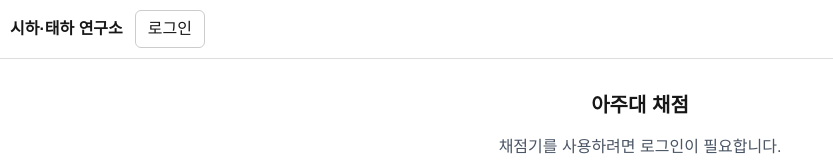
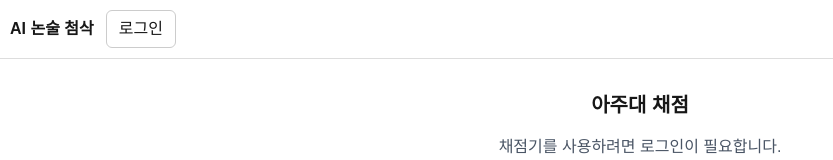
Before and after one commit to SHTH-AGI-LAB/shth-essay, a Next.js app: page /u/ajou in a window 1280 px wide. Shown: the top 160 px of the page, without its empty margins (0-833 px from the left). Built offline with nearby package versions, Linux system fonts and the light colour scheme; no server answers.

Commit message:
fix:replace <a> with <Link>

```diff
--- a/src/app/u/[slug]/page.tsx
+++ b/src/app/u/[slug]/page.tsx
@@ -1,11 +1,11 @@
-// app/u/[slug]/page.tsx
 "use client";
 
 import { use } from "react";
 import { notFound } from "next/navigation";
 import { useSession } from "next-auth/react";
+import Link from "next/link";
 import AssessClient from "@/components/AssessClient";
-import { UNIVERSITIES } from "@/data/universities";  // ✅ 완성본 데이터 불러오기
+import { UNIVERSITIES } from "@/data/universities";
 
 export default function UniversityPage({
   params,
@@ -27,13 +27,15 @@ export default function UniversityPage({
     return (
       <main className="max-w-3xl mx-auto p-8 text-center">
         <h1 className="text-xl font-bold mb-4">{uni.name} 채점</h1>
-        <p className="text-gray-600 mb-4">채점기를 사용하려면 로그인이 필요합니다.</p>
-        <a
+        <p className="text-gray-600 mb-4">
+          채점기를 사용하려면 로그인이 필요합니다.
+        </p>
+        <Link
           href={`/login?redirect=/u/${slug}`}
           className="px-4 py-2 border rounded bg-blue-500 text-white hover:bg-blue-600"
         >
           로그인하러 가기
-        </a>
+        </Link>
       </main>
     );
   }
@@ -47,7 +49,7 @@ export default function UniversityPage({
       <AssessClient
         slug={slug}
         data={{
-          gradingScale: [],
+          gradingScale: [], // TODO: 기본 스케일 함수 연결 가능
           criteria: Object.fromEntries(
             Object.entries(uni.criteria).map(([k, v]) => [k, v.weight])
           ),
--- a/src/components/Header.tsx
+++ b/src/components/Header.tsx
@@ -1,6 +1,7 @@
 "use client";
 import { useEffect, useState } from "react";
 import { useSession, signOut } from "next-auth/react";
+import Link from "next/link"; // ✅ Link 추가
 
 export default function Header() {
   const { data: session } = useSession();
@@ -20,16 +21,19 @@ export default function Header() {
     }
   }, [session]); // 세션 바뀔 때마다 다시 계산
 
-
   return (
-    <header style={{
-      padding: "10px",
-      borderBottom: "1px solid #ddd",
-      display: "flex",
-      gap: 12,
-      alignItems: "center"
-    }}>
-      <a href="/" style={{ fontWeight: 700 }}>시하·태하 연구소</a>
+    <header
+      style={{
+        padding: "10px",
+        borderBottom: "1px solid #ddd",
+        display: "flex",
+        gap: 12,
+        alignItems: "center",
+      }}
+    >
+      <Link href="/" style={{ fontWeight: 700 }}>
+        AI 논술 첨삭
+      </Link>
 
       {session ? (
         <>
@@ -37,18 +41,18 @@ export default function Header() {
           {left !== Infinity && <span>무료 남은 횟수: {left}회</span>}
           <button
             onClick={() => signOut()}
-            style={{ padding:"6px 12px", border:"1px solid #ccc", borderRadius:6 }}
+            style={{ padding: "6px 12px", border: "1px solid #ccc", borderRadius: 6 }}
           >
             로그아웃
           </button>
         </>
       ) : (
-        <a
+        <Link
           href="/login"
-          style={{ padding:"6px 12px", border:"1px solid #ccc", borderRadius:6 }}
+          style={{ padding: "6px 12px", border: "1px solid #ccc", borderRadius: 6 }}
         >
           로그인
-        </a>
+        </Link>
       )}
     </header>
   );
```
